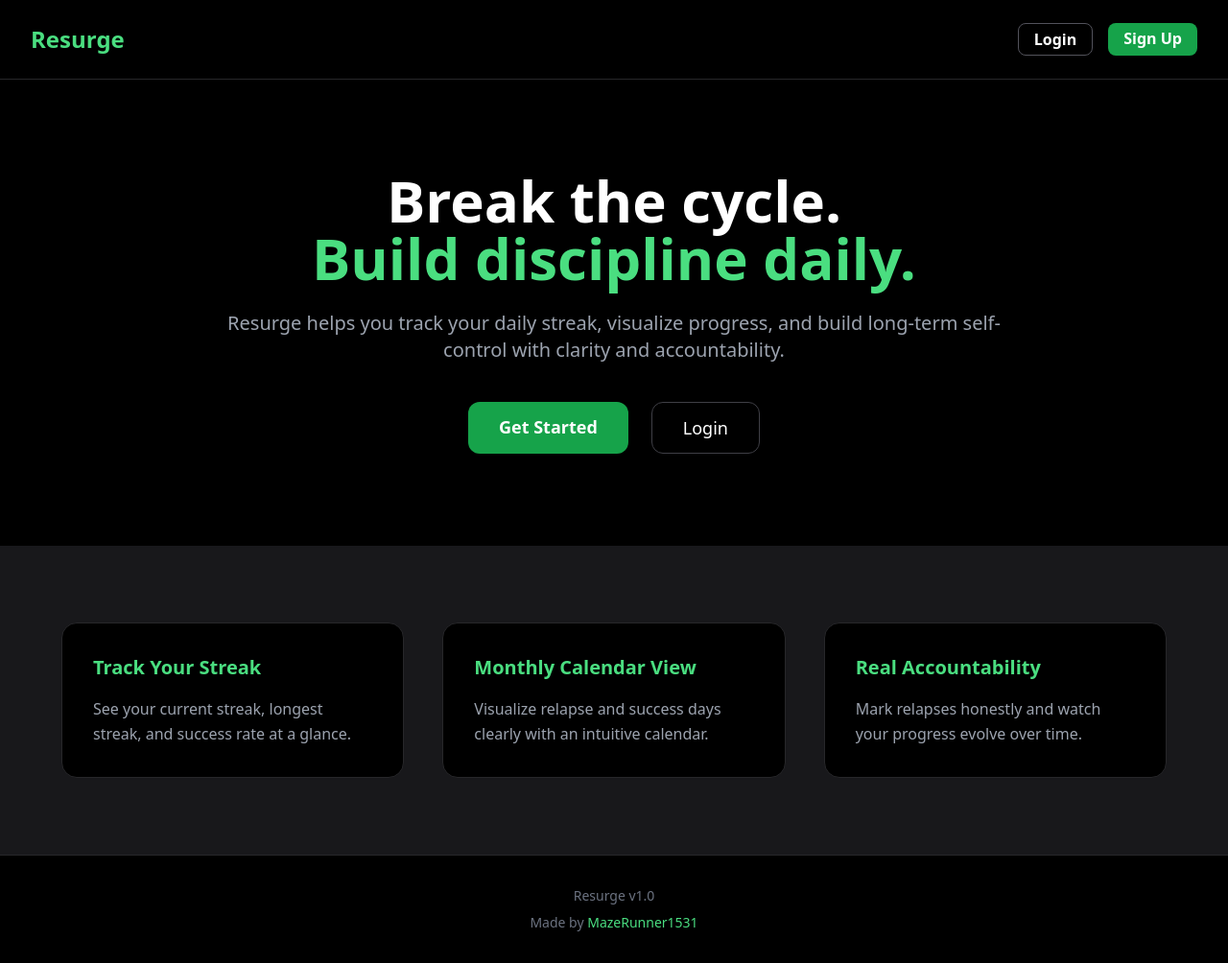
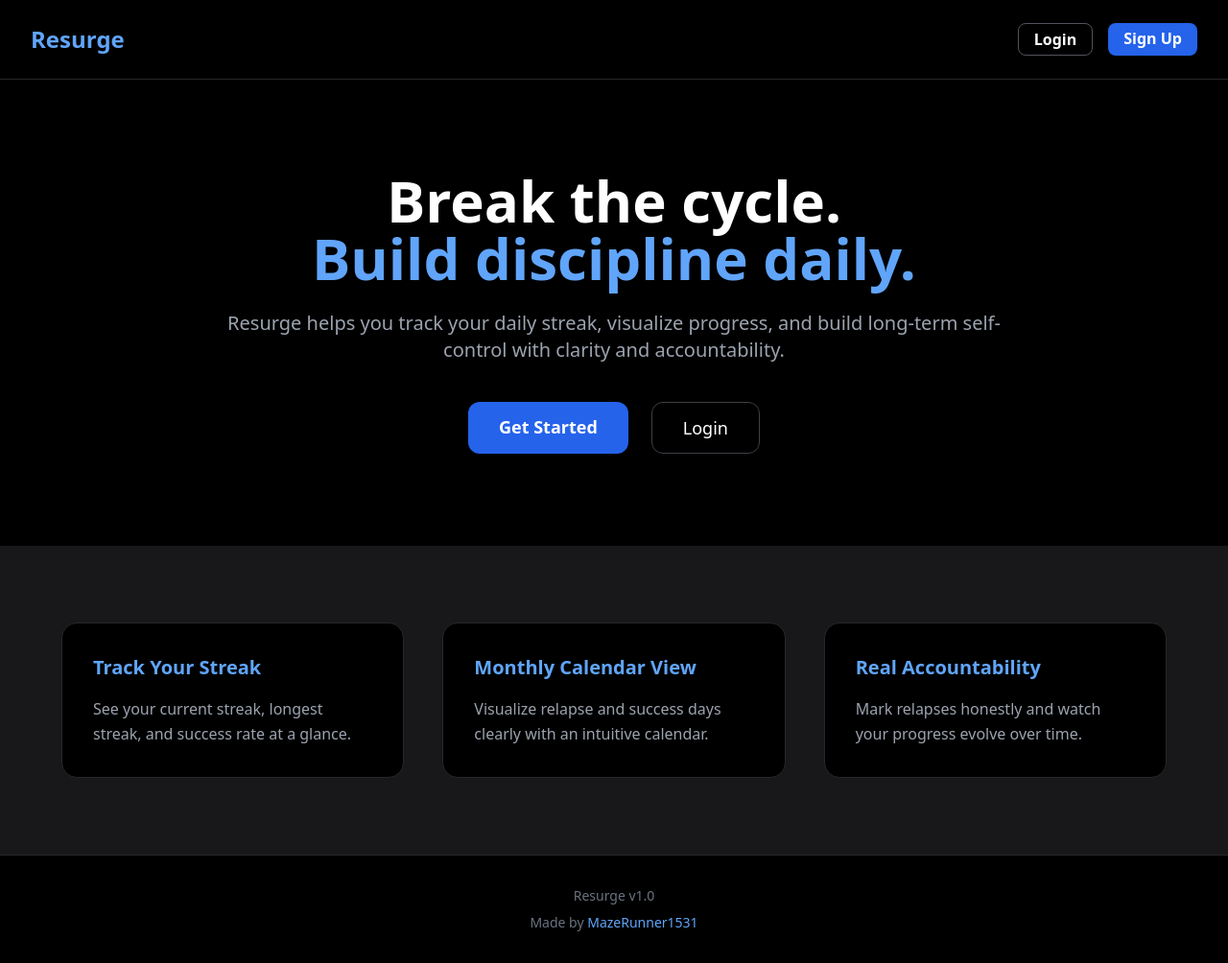
Before and after one commit to hruday-p-n/resurge, a Next.js app: page / in a window 1280 px wide. Shown: the whole page at 96% size. Built offline with nearby package versions, Linux system fonts and the light colour scheme.

Commit message:
v1.0 done

```diff
--- a/src/app/dashboard/page.tsx
+++ b/src/app/dashboard/page.tsx
@@ -187,26 +187,27 @@ export default function DashboardPage() {
     <div className="min-h-screen bg-black text-white px-4 sm:px-8 py-6">
 
 {/* Header */}
-      <div className="flex flex-col sm:flex-row sm:justify-between sm:items-center gap-4 mb-8">
-        <h1 className="text-2xl sm:text-3xl font-bold">
+<div className="flex justify-between items-center mb-8">
+  <h1 className="text-xl sm:text-3xl font-bold">
     Resurge
   </h1>
 
   <button
     onClick={handleLogout}
-          className="bg-red-500 hover:bg-red-600 px-4 py-2 rounded-lg"
+    className="bg-red-500 hover:bg-red-600 px-4 py-2 rounded-lg text-sm sm:text-base"
   >
     Logout
   </button>
 </div>
 
+
       {/* Welcome */}
       <div className="bg-zinc-900 p-4 sm:p-6 rounded-2xl mb-6">
-        Hello{" "}
-        <span className="text-green-400 font-semibold">
+        Welcome{" "}
+        <span className="text-blue-400 font-semibold">
           {username || user?.email}
         </span>{" "}
-        👋
+
       </div>
 
       {/* Start Date */}
@@ -339,7 +340,7 @@ export default function DashboardPage() {
             <div className="flex justify-center gap-4">
               <button
                 onClick={confirmToggle}
-                className="bg-green-600 px-4 py-2 rounded-lg"
+                className="bg-blue-600 px-4 py-2 rounded-lg"
               >
                 Confirm
               </button>
@@ -367,7 +368,7 @@ function StatCard({ label, value }: { label: string; value: any }) {
       <p className="text-gray-400 text-xs sm:text-sm mb-1">
         {label}
       </p>
-      <p className="text-lg sm:text-2xl font-bold text-green-400">
+      <p className="text-lg sm:text-2xl font-bold text-blue-400">
         {value}
       </p>
     </div>
--- a/src/app/login/page.tsx
+++ b/src/app/login/page.tsx
@@ -105,7 +105,7 @@ export default function LoginPage({
 
           <button
             type="submit"
-            className="bg-green-500 hover:bg-green-600 transition p-3 rounded font-semibold"
+            className="bg-blue-500 hover:bg-blue-600 transition p-3 rounded font-semibold"
           >
             {isLogin ? "Login" : "Create Account"}
           </button>
@@ -115,7 +115,7 @@ export default function LoginPage({
           {isLogin ? "No account?" : "Already have an account?"}{" "}
           <button
             onClick={() => setIsLogin(!isLogin)}
-            className="text-green-400 underline"
+            className="text-blue-400 underline"
           >
             {isLogin ? "Sign up" : "Login"}
           </button>
--- a/src/app/page.tsx
+++ b/src/app/page.tsx
@@ -8,21 +8,21 @@ export default function Home() {
 
       {/* NAVBAR */}
       <nav className="flex justify-between items-center px-8 py-6 border-b border-zinc-800">
-        <h1 className="text-2xl font-bold text-green-400">
+        <h1 className="text-2xl font-bold text-blue-400">
           Resurge
         </h1>
 
         <div className="flex gap-4">
           <Link
             href="/login"
-            className="border border-zinc-600 hover:border-green-700 px-4 py-1 rounded-lg font-semibold transition"
+            className="border border-zinc-600 hover:border-blue-700 px-4 py-1 rounded-lg font-semibold transition"
           >
             Login
           </Link>
 
           <Link
             href="/signup"
-            className="bg-green-600 hover:bg-green-700 px-4 py-1 rounded-lg font-semibold transition"
+            className="bg-blue-600 hover:bg-blue-700 px-4 py-1 rounded-lg font-semibold transition"
           >
             Sign Up
           </Link>
@@ -34,7 +34,7 @@ export default function Home() {
       <section className="flex flex-col items-center text-center px-6 py-24 max-w-4xl mx-auto">
         <h2 className="text-5xl md:text-6xl font-bold leading-tight mb-6">
           Break the cycle. <br />
-          <span className="text-green-400">
+          <span className="text-blue-400">
             Build discipline daily.
           </span>
         </h2>
@@ -47,14 +47,14 @@ export default function Home() {
         <div className="flex gap-6">
           <Link
             href="/signup"
-            className="bg-green-600 hover:bg-green-700 px-8 py-3 rounded-xl font-semibold text-lg transition"
+            className="bg-blue-600 hover:bg-blue-700 px-8 py-3 rounded-xl font-semibold text-lg transition"
           >
             Get Started
           </Link>
 
           <Link
             href="/login"
-            className="border border-zinc-700 hover:border-green-500 px-8 py-3 rounded-xl text-lg transition"
+            className="border border-zinc-700 hover:border-blue-500 px-8 py-3 rounded-xl text-lg transition"
           >
             Login
           </Link>
@@ -90,7 +90,7 @@ export default function Home() {
 <footer className="border-t border-zinc-800 py-8 text-center text-gray-500 text-sm">
   <p>Resurge v1.0</p>
   <p className="mt-2">
-    Made by <span className="text-green-400 font-medium">MazeRunner1531</span>
+    Made by <span className="text-blue-400 font-medium">MazeRunner1531</span>
   </p>
 </footer>
 
@@ -101,8 +101,8 @@ export default function Home() {
 
 function FeatureCard({ title, description }: { title: string; description: string }) {
   return (
-    <div className="bg-black border border-zinc-800 p-8 rounded-2xl hover:border-green-500 transition">
-      <h4 className="text-xl font-semibold mb-4 text-green-400">
+    <div className="bg-black border border-zinc-800 p-8 rounded-2xl hover:border-blue-500 transition">
+      <h4 className="text-xl font-semibold mb-4 text-blue-400">
         {title}
       </h4>
       <p className="text-gray-400 leading-relaxed">
```
Lines whose indentation alone changed are shown as unchanged.
